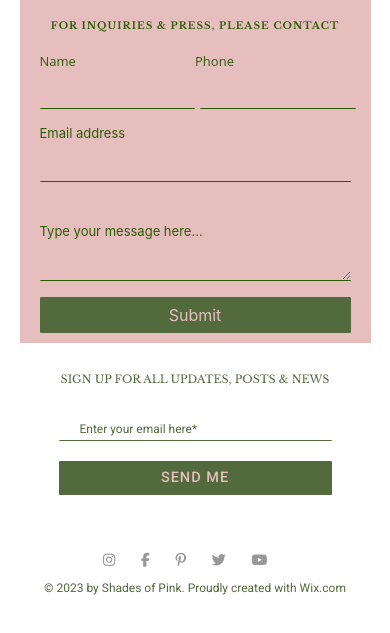
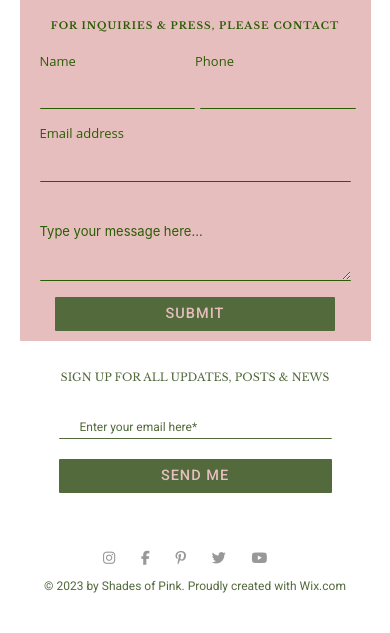
Before and after one commit to DrWho-cyber/Make-upBlog, a plain HTML site: page about.html in a window 390 px wide. Shown: the part 1355-1988 px from the top of the page. Drawn offline with nearby package versions, Linux system fonts and the light colour scheme.

Commit message:
about me respossive done

```diff
--- a/responsive3.css
+++ b/responsive3.css
@@ -272,6 +272,14 @@
 .submitbtn {
     background-color: rgb(83, 106, 60);
     color: rgb(230, 190, 190);
+    font-size: 14.5px;
+    font-family: 'Roboto', sans-serif;
+    font-weight: 500;
+    letter-spacing: 1px;
+    text-transform: uppercase;
+    width: 90%;
+    height: 34px;
+    box-sizing: border-box;
 }
 /* footer */
     .fbottomdiv h6 {
--- a/style3.css
+++ b/style3.css
@@ -181,7 +181,6 @@ transition: 300ms;
     flex-direction: column;
     justify-content: space-between;
     min-width: 50%;
-
     align-items: center;
     text-align: center;
     background-color: rgb(230, 190, 190);
@@ -215,6 +214,7 @@ transition: 300ms;
 
 .cardform {
     text-align: left;
+    font-family: 'Open Sans', sans-serif;
 }
 
 .cardform input {
```
